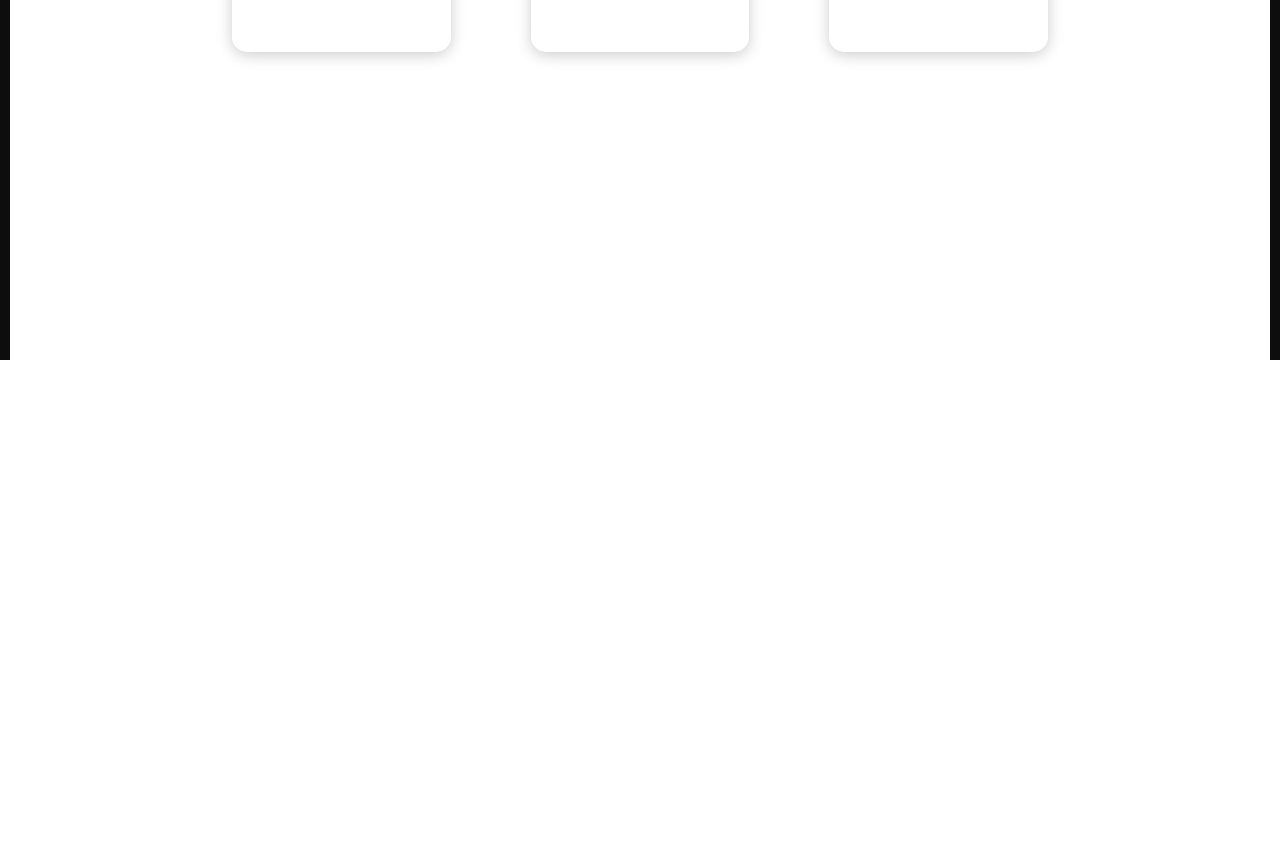
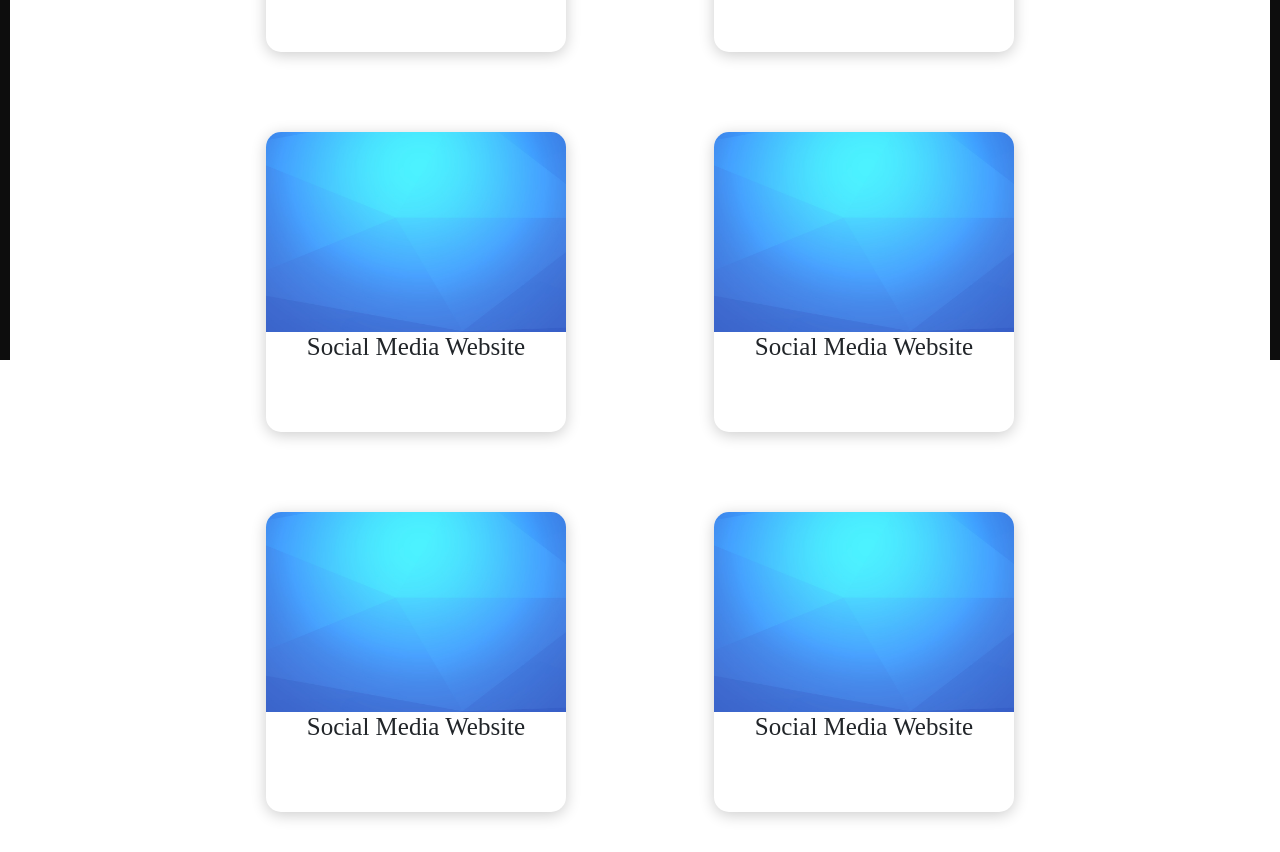
Before and after one commit to DenRodri/Portafolio, a React (Create React App) app: page /projects in a window 1280 px wide. Shown: the part 440-1292 px from the top of the page. Before the commit the page ends 800 px from the top, so only its background shows below. Built offline with nearby package versions, Linux system fonts and the light colour scheme.

Commit message:
Fix scrollbar

```diff
--- a/src/App.scss
+++ b/src/App.scss
@@ -27,7 +27,6 @@ body {
   font-family: 300 11px/1.4 'Helvetica Neue', 'sans-serif';
   color: #444;
   background: #022c43;
-  overflow: hidden;
   display: block;
   -webkit-font-smoothing: antialiased;
   -moz-osx-font-smoothing: grayscale;
--- a/src/pages/Projects.js
+++ b/src/pages/Projects.js
@@ -12,6 +12,9 @@ export function Projects() {
         <ProjectItem name="Social Media Website" image={Project1} />
         <ProjectItem name="Social Media Website" image={Project1} />
         <ProjectItem name="Social Media Website" image={Project1} />
+        <ProjectItem name="Social Media Website" image={Project1} />
+        <ProjectItem name="Social Media Website" image={Project1} />
+        <ProjectItem name="Social Media Website" image={Project1} />
         </div>
       </div>
 
--- a/src/pages/Styles.scss
+++ b/src/pages/Styles.scss
@@ -5,7 +5,7 @@
   background-size: cover;
   background-position: center;
   background-repeat: no-repeat;
-  height: 100vh;
+  height: 88vh;
   display: flex;
   justify-content: center;
   align-items: center;
@@ -18,7 +18,7 @@
   background-size: cover;
   background-position: center;
   background-repeat: no-repeat;
-  min-height: 50rem;
+  min-height: 41rem;
   display: flex;
   justify-content: center;
   align-items: center;
@@ -179,9 +179,6 @@ h2 {
   display: grid;
   grid-template-columns: 1fr 1fr 1fr;
   place-items: center;
-  display: flex;
-  justify-content: center;
-  align-items: center;
 }
 
 /* MENU ITEM STYLING */
--- a/src/pages/cube.scss
+++ b/src/pages/cube.scss
@@ -1,6 +1,6 @@
 .stage-cube-cont {
   width: 140%;
-  height: 100%;
+  height: 90%;
   top: 0;
   margin-top: 5%;
   padding-top: 15%;
```
